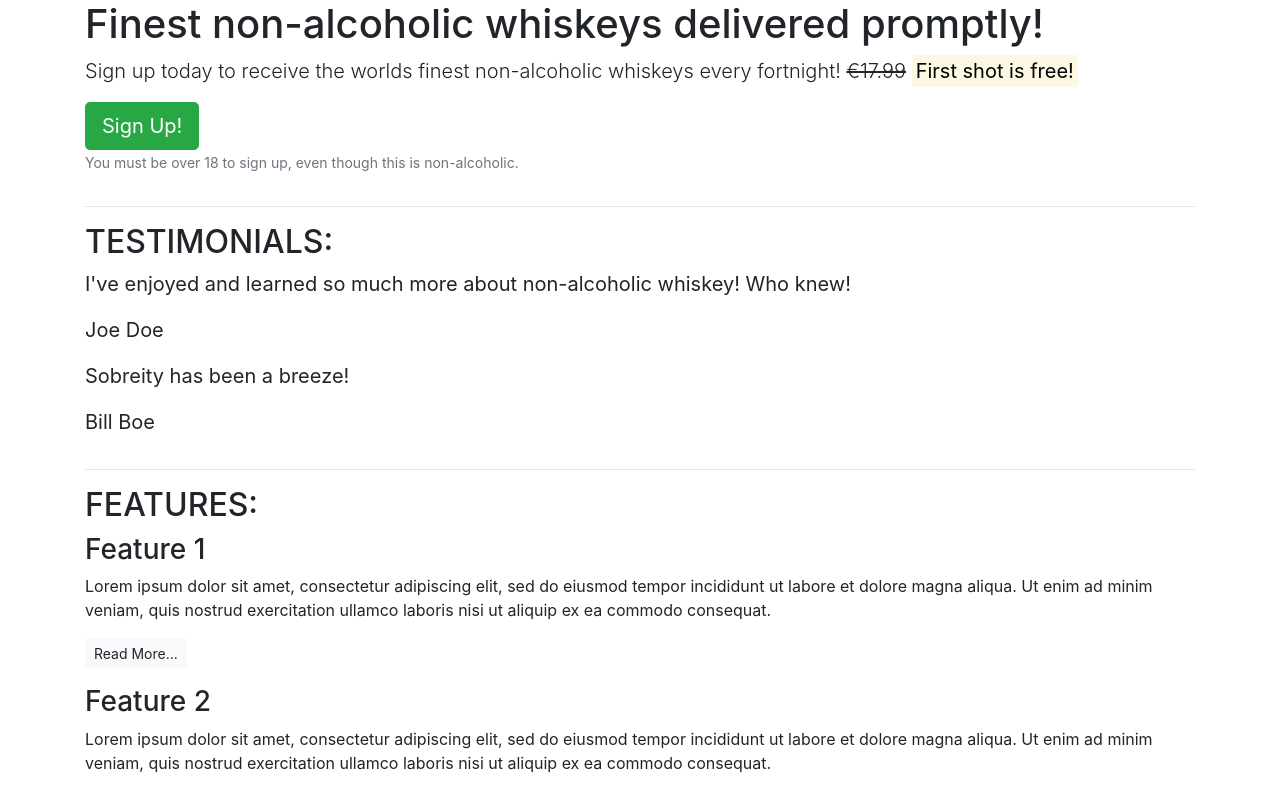
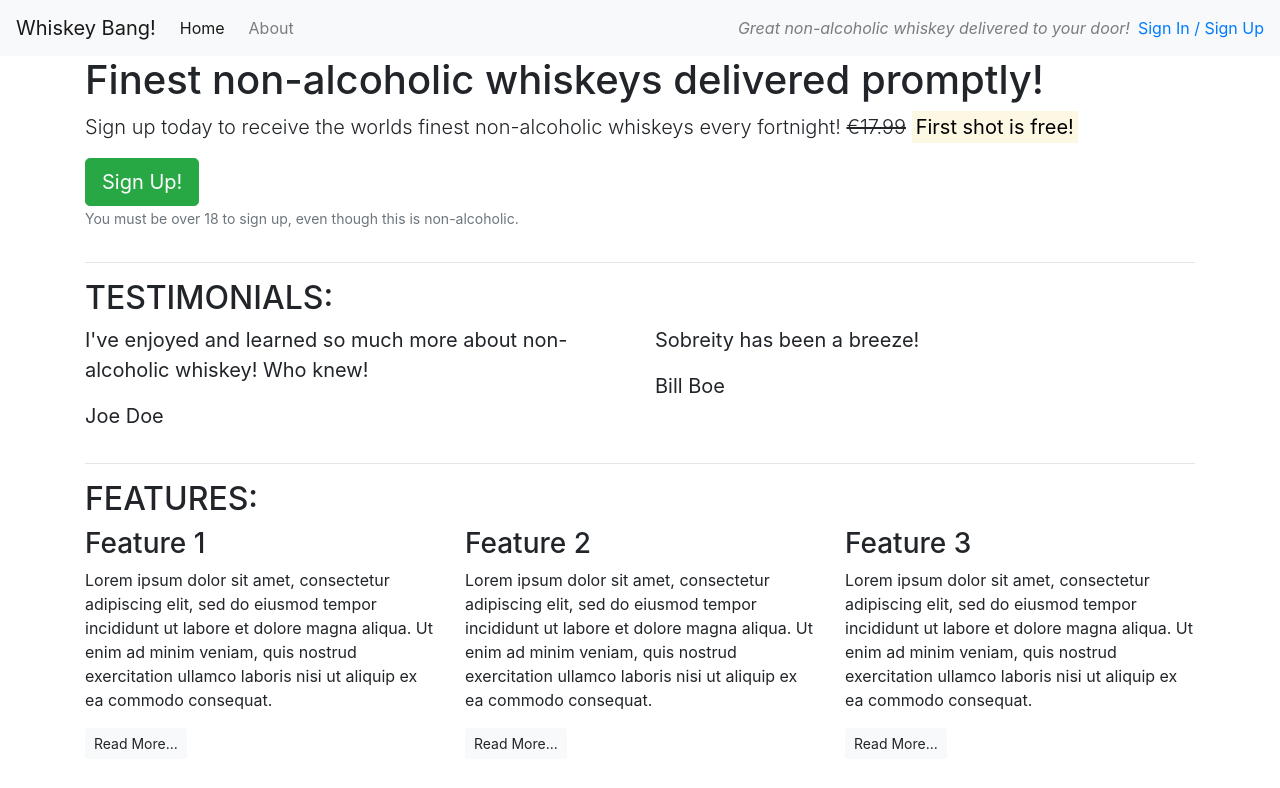
Before and after one commit to Will-WHyd/whiskey_drop_tmp, a plain HTML site: page index.html in a window 1280 px wide. Shown: the top 788 px of the page. Drawn offline with nearby package versions, Linux system fonts and the light colour scheme.

Commit message:
adding navbar

```diff
--- a/index.html
+++ b/index.html
@@ -9,6 +9,15 @@
 
 </head>
 <body>
+    <nav class="navbar navbar-light bg-light navbar-expand-sm">
+        <a href="" class="navbar-brand">Whiskey Bang!</a>
+        <ul class="navbar-nav mr-auto">
+            <li class="active nav-item mr-2"><a href="/" class="nav-link">Home</a></li>
+            <li class="nav-item mr-2"><a href="/about" class="nav-link">About</a></li>
+        </ul>
+        <p class="navbar-text my-auto mr-2"><i>Great non-alcoholic whiskey delivered to your door!</i></p>
+        <a href="/login">Sign In / Sign Up</a>
+    </nav>
     <article class="container">
 <!-- callout -->
     <div class="row">
@@ -38,13 +47,13 @@
                 </div>
             </div>
             <div class="row">
-                <div class="col-12">
+                <div class="col-12 col-md-6">
                 <blockquote class="blockquote">
                     <p>I've enjoyed and learned so much more about non-alcoholic whiskey! Who knew!</p>
                     <p>Joe Doe</p>
                 </blockquote>
                 </div>
-                <div class="col-12">
+                <div class="col-12 col-md-6">
                     <blockquote class="blockquote">
                         <p>Sobreity has been a breeze!</p>
                         <p>Bill Boe</p>
@@ -64,21 +73,21 @@
                 </div>
             </div>
             <div class="row">
-                <div class="col-12">
+                <div class="col-12 col-md-6 col-lg-4">
                 <div class="feature">
                     <h3>Feature 1</h3>
                     <p>Lorem ipsum dolor sit amet, consectetur adipiscing elit, sed do eiusmod tempor incididunt ut labore et dolore magna aliqua. Ut enim ad minim veniam, quis nostrud exercitation ullamco laboris nisi ut aliquip ex ea commodo consequat.</p>
                     <p><a href="" class="btn btn-sm btn-light">Read More...</a></p>
                 </div>
                 </div>
-                <div class="col-12">
+                <div class="col-12 col-md-6 col-lg-4">
                     <div class="feature">
                         <h3>Feature 2</h3>
                         <p>Lorem ipsum dolor sit amet, consectetur adipiscing elit, sed do eiusmod tempor incididunt ut labore et dolore magna aliqua. Ut enim ad minim veniam, quis nostrud exercitation ullamco laboris nisi ut aliquip ex ea commodo consequat.</p>
                         <p><a href="" class="btn btn-sm btn-light">Read More...</a></p>
                     </div>
                 </div>
-                <div class="col-12">
+                <div class="col-12 d-md-none d-lg-block col-lg-4">
                     <div class="feature">
                         <h3>Feature 3</h3>
                         <p>Lorem ipsum dolor sit amet, consectetur adipiscing elit, sed do eiusmod tempor incididunt ut labore et dolore magna aliqua. Ut enim ad minim veniam, quis nostrud exercitation ullamco laboris nisi ut aliquip ex ea commodo consequat.</p>
```
